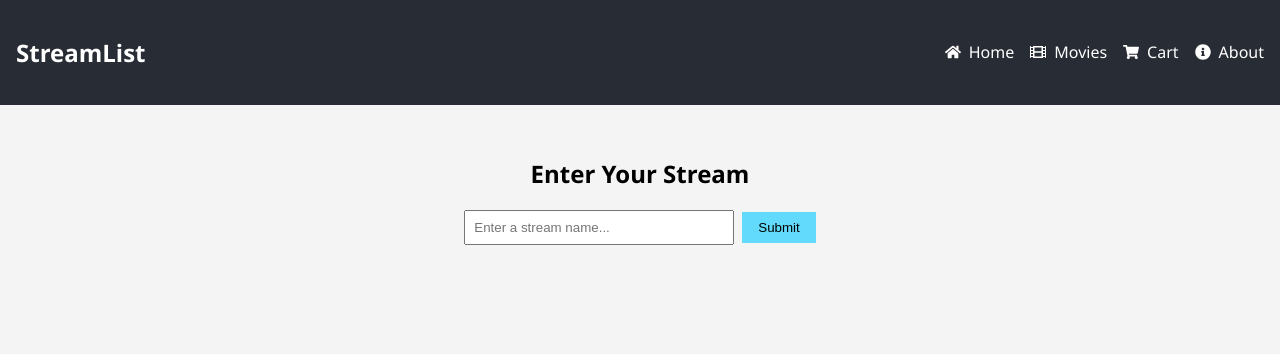
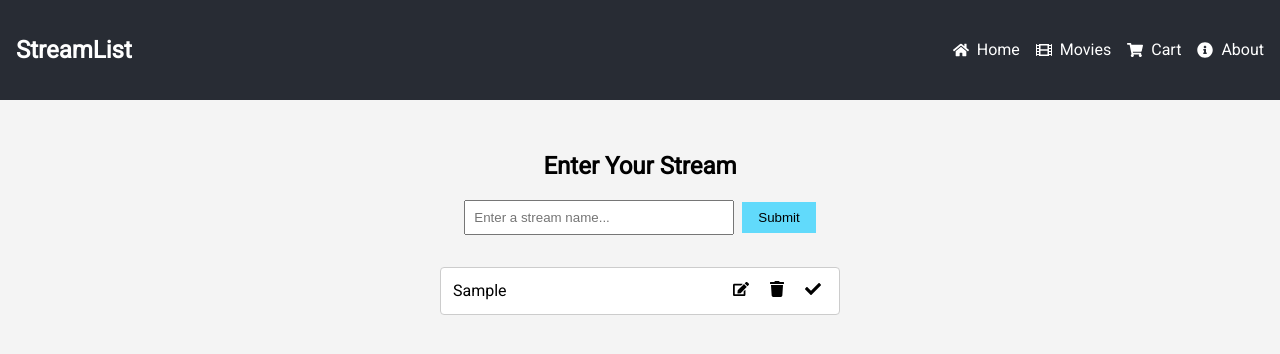
Before and after one commit to mebrink531/StreamList, a React (Create React App) app: page / in a window 1280 px wide. Both pictures are taken after typing "Sample" into the empty fields and a click on the button "Submit". Shown: the top 354 px of the page. Built offline with nearby package versions, Linux system fonts and the light colour scheme.

Commit message:
Add files via upload

```diff
--- a/App.css
+++ b/App.css
@@ -1,5 +1,7 @@
+@import url('https://fonts.googleapis.com/css2?family=Roboto&display=swap');
+
 body {
-  font-family: 'Segoe UI', Tahoma, Geneva, Verdana, sans-serif;
+  font-family: 'Roboto', sans-serif;
   margin: 0;
   padding: 0;
   background-color: #f4f4f4;
@@ -56,3 +58,36 @@ body {
   border: none;
   cursor: pointer;
 }
+
+.stream-list {
+  list-style: none;
+  padding: 0;
+  margin-top: 2rem;
+  max-width: 400px;
+  margin-left: auto;
+  margin-right: auto;
+}
+
+.stream-list li {
+  background-color: white;
+  padding: 0.75rem;
+  margin-bottom: 0.5rem;
+  display: flex;
+  justify-content: space-between;
+  align-items: center;
+  border: 1px solid #ccc;
+  border-radius: 4px;
+}
+
+.stream-list li.completed {
+  text-decoration: line-through;
+  color: gray;
+}
+
+.actions button {
+  background: none;
+  border: none;
+  margin-left: 0.5rem;
+  cursor: pointer;
+  font-size: 1rem;
+}
--- a/App.js
+++ b/App.js
@@ -1,7 +1,7 @@
 import React, { useState } from 'react';
 import { BrowserRouter as Router, Routes, Route, Link } from 'react-router-dom';
 import './App.css';
-import { FaHome, FaFilm, FaShoppingCart, FaInfoCircle } from 'react-icons/fa';
+import { FaHome, FaFilm, FaShoppingCart, FaInfoCircle, FaEdit, FaTrash, FaCheck } from 'react-icons/fa';
 
 function App() {
   return (
@@ -31,11 +31,38 @@ function App() {
 
 function StreamList() {
   const [streamInput, setStreamInput] = useState('');
+  const [streams, setStreams] = useState([]);
+  const [editIndex, setEditIndex] = useState(null);
 
   const handleSubmit = (e) => {
     e.preventDefault();
-    console.log('Stream Input:', streamInput);
+    if (!streamInput.trim()) return;
+
+    if (editIndex !== null) {
+      const updated = [...streams];
+      updated[editIndex].text = streamInput;
+      setStreams(updated);
+      setEditIndex(null);
+    } else {
+      setStreams([...streams, { text: streamInput, completed: false }]);
+    }
+
     setStreamInput('');
+  };
+
+  const handleDelete = (index) => {
+    setStreams(streams.filter((_, i) => i !== index));
+  };
+
+  const handleEdit = (index) => {
+    setStreamInput(streams[index].text);
+    setEditIndex(index);
+  };
+
+  const handleComplete = (index) => {
+    const updated = [...streams];
+    updated[index].completed = !updated[index].completed;
+    setStreams(updated);
   };
 
   return (
@@ -48,8 +75,21 @@ function StreamList() {
           onChange={(e) => setStreamInput(e.target.value)}
           placeholder="Enter a stream name..."
         />
-        <button type="submit">Submit</button>
+        <button type="submit">{editIndex !== null ? 'Update' : 'Submit'}</button>
       </form>
+
+      <ul className="stream-list">
+        {streams.map((item, index) => (
+          <li key={index} className={item.completed ? 'completed' : ''}>
+            {item.text}
+            <div className="actions">
+              <button onClick={() => handleEdit(index)}><FaEdit /></button>
+              <button onClick={() => handleDelete(index)}><FaTrash /></button>
+              <button onClick={() => handleComplete(index)}><FaCheck /></button>
+            </div>
+          </li>
+        ))}
+      </ul>
     </div>
   );
 }
```
Also changed, not shown: index.js (line endings or trailing spaces).
